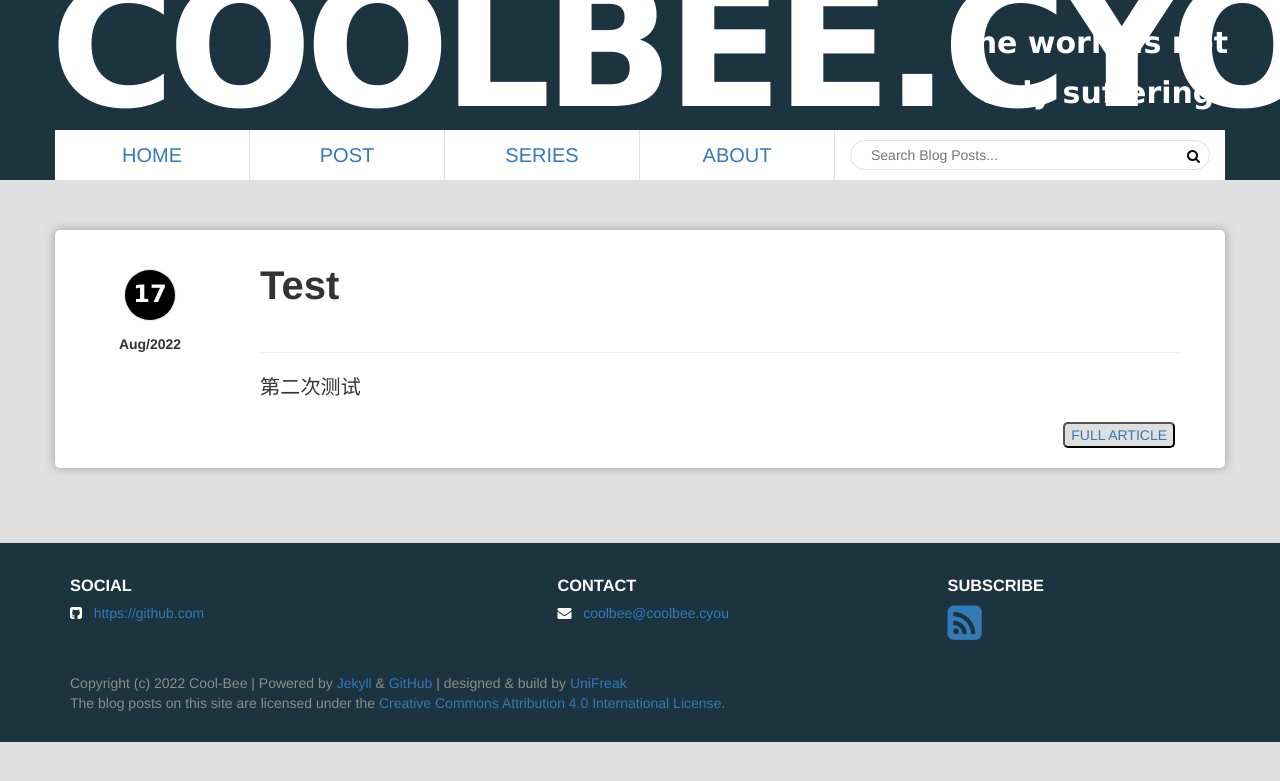
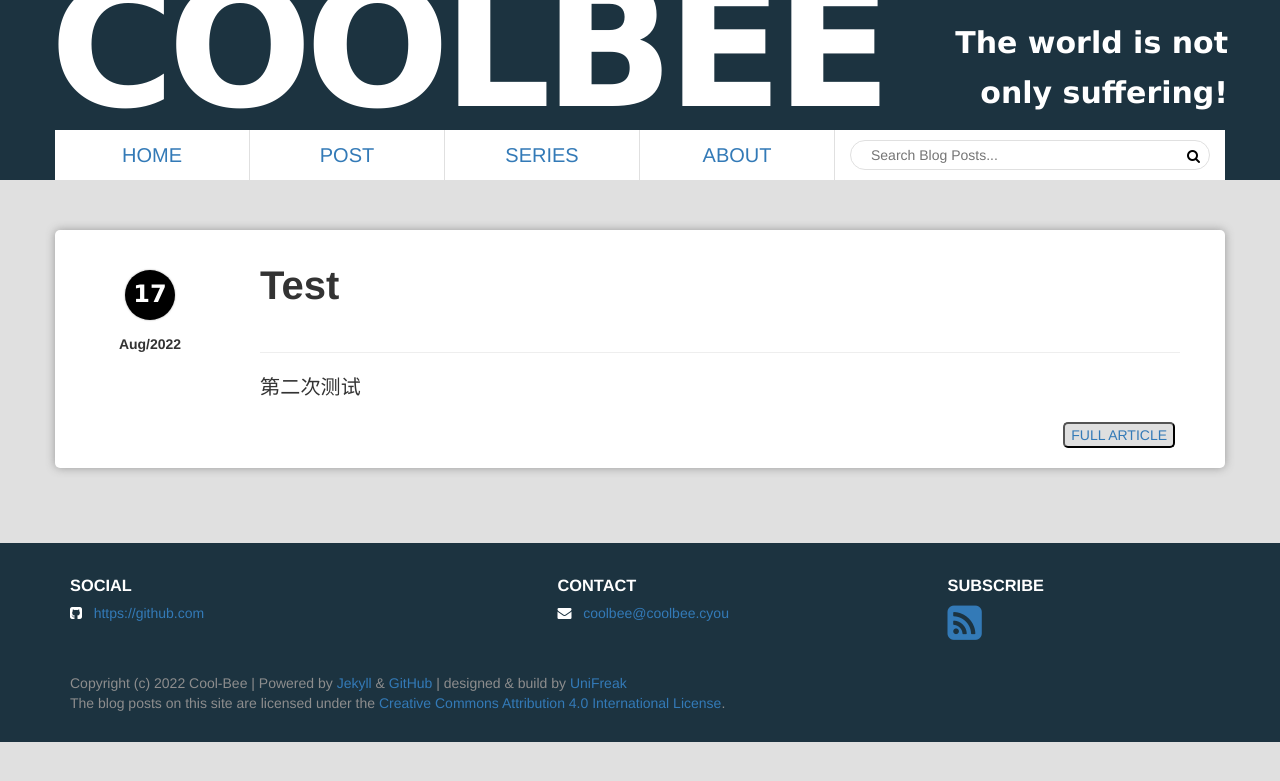
Before and after one commit to coolbee-cyou/coolbee-cyou.github.io, a Jekyll site: the page built from index.html, in a window 1280 px wide. Shown: the top 781 px of the page. Built offline with Jekyll 4.4.1, drawn with Linux system fonts in a browser that asks for light colours; the list of posts is cut into pages by our own code.

Commit message:
Update _config.yml

```diff
--- a/_config.yml
+++ b/_config.yml
@@ -21,7 +21,7 @@
 excerpt_separator: "[-----]"
 
 url: https://coolbee.cyou # Required: replace this with your domain
-name: COOLBEE.CYOU # Required: will be displayed on every page's header
+name: COOLBEE # Required: will be displayed on every page's header
 title: Hello World # Required: site's default title
 shout: # Required: **TWO** lines, will be displayed on page's header.
   - The world is not
```
